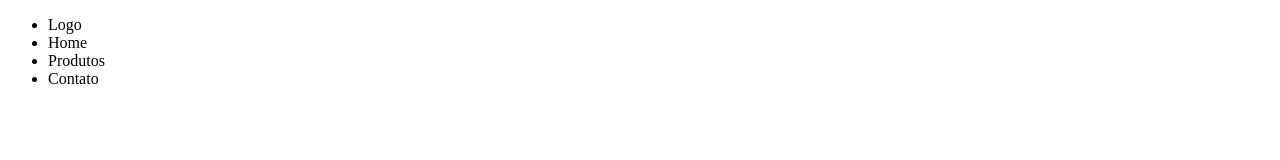
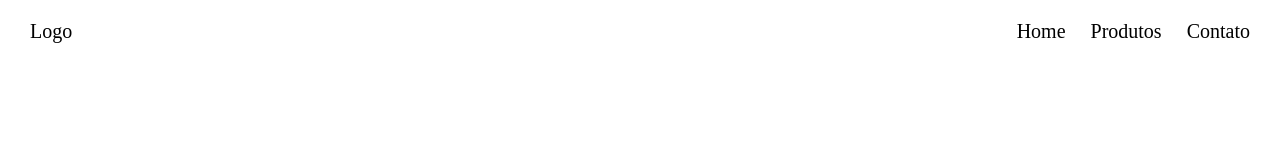
Before and after one commit to Al-Felipe/ecommerce-camiseta, a plain HTML site: page index.html in a window 1280 px wide. Drawn offline with Linux system fonts and the light colour scheme.

Commit message:
Flex header

```diff
--- a/index.html
+++ b/index.html
@@ -4,6 +4,7 @@
         <meta charset="UTF-8" />
         <meta name="viewport" content="width=device-width, initial-scale=1.0" />
         <title>Document</title>
+        <link rel="stylesheet" href="style.css" />
     </head>
     <body>
         <header>
--- a/style.css
+++ b/style.css
@@ -0,0 +1,27 @@
+*,
+*:after,
+*:before {
+    margin: 0;
+    padding: 0;
+    box-sizing: border-box;
+}
+
+html {
+    font-size: 62.5%; /*10px */
+}
+
+body {
+    font-size: 1.6rem; /*16px*/
+}
+
+ul {
+    display: flex;
+    gap: 2.5rem;
+    font-size: 2rem;
+    padding: 2rem 3rem;
+    list-style: none;
+}
+
+#logo {
+    margin-right: auto;
+}
```
